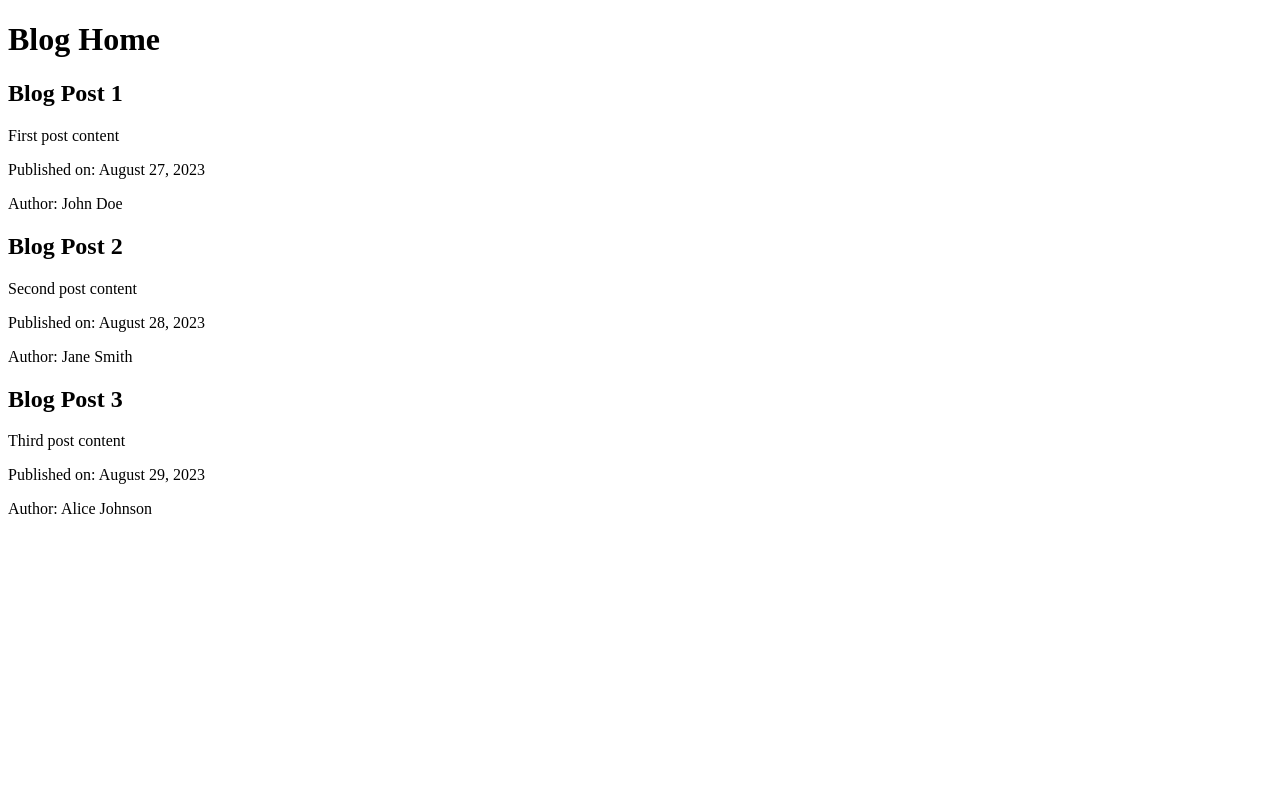
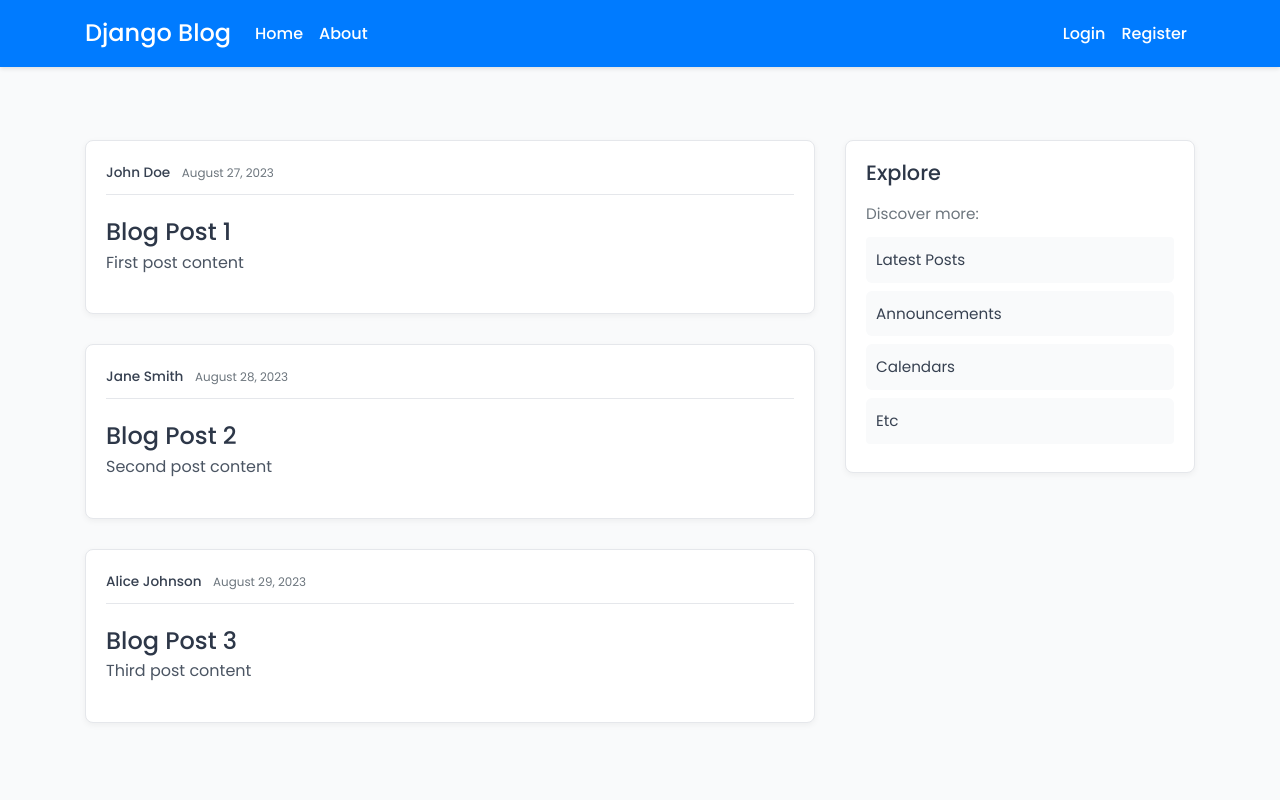
Before and after one commit to BrivaHamisi/django_project, a Django app: page / in a window 1280 px wide. Run offline with Django 5.2, Linux system fonts and the light colour scheme.

Commit message:
Templates Complete

```diff
--- /dev/null
+++ b/blog/static/blog/main.css
@@ -0,0 +1,175 @@
+/* General Styles */
+body {
+    font-family: 'Poppins', sans-serif;
+    background: #f9fafb; /* Clean, neutral background */
+    color: #374151;
+    margin: 0;
+    line-height: 1.7;
+}
+
+/* Headings */
+h1, h2, h3, h4, h5, h6 {
+    color: #2d3748; /* Softer shade */
+    font-weight: 500; /* Lighter weight */
+}
+
+/* Navbar */
+.navbar {
+    background: #3b82f6; /* Vibrant blue */
+    box-shadow: 0 2px 4px rgba(0, 0, 0, 0.1);
+}
+
+.navbar-brand {
+    font-size: 1.5rem;
+    font-weight: 500;
+    color: #ffffff;
+    transition: color 0.3s ease;
+}
+
+.navbar-brand:hover {
+    color: #dbeafe;
+}
+
+.site-header .navbar-nav .nav-link {
+    color: #ffffff;
+    font-size: 1rem;
+    font-weight: 500;
+    transition: color 0.3s ease;
+}
+
+.site-header .navbar-nav .nav-link:hover {
+    color: #dbeafe;
+}
+
+/* Main Content */
+.main-content {
+    padding-top: 140px; /* Space below navbar */
+    padding-bottom: 40px;
+    animation: fadeIn 0.8s ease-in;
+}
+
+@keyframes fadeIn {
+    from { opacity: 0; }
+    to { opacity: 1; }
+}
+
+/* Sidebar Content Section */
+.content-section {
+    background: #ffffff;
+    padding: 20px;
+    border: 1px solid #e5e7eb; /* Subtle line */
+    border-radius: 8px;
+    box-shadow: 0 2px 6px rgba(0, 0, 0, 0.05);
+    margin-bottom: 30px;
+    transition: transform 0.3s ease;
+}
+
+.content-section:hover {
+    transform: translateY(-3px);
+}
+
+.content-section h3 {
+    font-size: 1.3rem; /* Less prominent */
+    font-weight: 500;
+    margin-bottom: 15px;
+}
+
+.content-section .text-muted {
+    font-size: 0.95rem;
+    color: #6b7280;
+    margin-bottom: 10px;
+}
+
+/* Sidebar List */
+.list-group-item {
+    border: none;
+    background: #f9fafb;
+    border-radius: 6px;
+    font-size: 0.95rem;
+    color: #374151;
+    margin-bottom: 8px;
+    padding: 10px;
+    transition: background-color 0.3s ease;
+}
+
+.list-group-item:hover {
+    background: #eff6ff;
+    color: #3b82f6;
+}
+
+/* Post Styles */
+.article-post {
+    background: #ffffff;
+    padding: 20px;
+    border: 1px solid #e5e7eb; /* Line for structure */
+    border-radius: 8px;
+    box-shadow: 0 2px 6px rgba(0, 0, 0, 0.05);
+    margin-bottom: 30px;
+    transition: transform 0.3s ease;
+}
+
+.article-post:hover {
+    transform: translateY(-3px);
+}
+
+.article-post h2 {
+    margin: 0; /* Remove default h2 margins */
+}
+
+.article-title {
+    font-size: 1.5rem; /* Balanced size */
+    font-weight: 500; /* Less bold */
+    color: #2d3748; /* Softer shade */
+    margin-bottom: 10px;
+}
+
+a.article-title:hover {
+    color: #3b82f6;
+    text-decoration: none;
+}
+
+.article-content {
+    font-size: 1rem;
+    font-weight: 400;
+    color: #4b5563;
+    line-height: 1.8;
+}
+
+.article-metadata {
+    font-size: 0.85rem;
+    color: #6b7280;
+    padding-bottom: 10px;
+    margin-bottom: 15px;
+    border-bottom: 1px solid #e5e7eb; /* Divider line */
+}
+
+.article-metadata a {
+    color: #374151;
+    font-weight: 500;
+}
+
+.article-metadata a:hover {
+    color: #3b82f6;
+    text-decoration: none;
+}
+
+/* Responsive Adjustments */
+@media (max-width: 767.98px) {
+    .main-content {
+        padding-top: 100px;
+        padding-bottom: 20px;
+    }
+    .content-section, .article-post {
+        padding: 15px;
+        margin-bottom: 20px;
+    }
+    .article-title {
+        font-size: 1.3rem;
+    }
+    .article-content {
+        font-size: 0.95rem;
+    }
+    .content-section h3 {
+        font-size: 1.2rem;
+    }
+}
--- /dev/null
+++ b/blog/templates/blog/base.html
@@ -0,0 +1,74 @@
+{% load static %}
+<!DOCTYPE html>
+<html lang="en">
+<head>
+    <!-- Required meta tags -->
+    <meta charset="utf-8">
+    <meta name="viewport" content="width=device-width, initial-scale=1, shrink-to-fit=no">
+
+    <!-- Bootstrap CSS (v4.6.2) -->
+    <link rel="stylesheet" href="https://cdn.jsdelivr.net/npm/bootstrap@4.6.2/dist/css/bootstrap.min.css" integrity="sha384-xOolHFLEh07PJGoPkLv1IbcEPTNtaed2xpHsD9ESMhqIYd0nLMwNLD69Npy4HI+N" crossorigin="anonymous">
+
+    <!-- Google Fonts (Poppins) -->
+    <link href="https://fonts.googleapis.com/css2?family=Poppins:wght@400;500;600&display=swap" rel="stylesheet">
+
+    <!-- Custom CSS -->
+    <link rel="stylesheet" type="text/css" href="{% static 'blog/main.css' %}">
+
+    {% if title %}
+    <title>Django Blog - {{ title }}</title>
+    {% else %}
+    <title>Django Blog</title>
+    {% endif %}
+
+    <meta name="description" content="A modern Django blog with a clean, vibrant design.">
+</head>
+<body>
+    <header class="site-header">
+        <nav class="navbar navbar-expand-md navbar-dark bg-primary fixed-top">
+            <div class="container">
+                <a class="navbar-brand" href="/">Django Blog</a>
+                <button class="navbar-toggler" type="button" data-toggle="collapse" data-target="#navbarToggle" aria-controls="navbarToggle" aria-expanded="false" aria-label="Toggle navigation">
+                    <span class="navbar-toggler-icon"></span>
+                </button>
+                <div class="collapse navbar-collapse" id="navbarToggle">
+                    <div class="navbar-nav mr-auto">
+                        <a class="nav-item nav-link" href="/">Home</a>
+                        <a class="nav-item nav-link" href="/about">About</a>
+                    </div>
+                    <!-- Navbar Right Side -->
+                    <div class="navbar-nav">
+                        <a class="nav-item nav-link" href="#">Login</a>
+                        <a class="nav-item nav-link" href="#">Register</a>
+                    </div>
+                </div>
+            </div>
+        </nav>
+    </header>
+
+    <main role="main" class="container main-content">
+        <div class="row">
+            <div class="col-md-8">
+                {% block content %}{% endblock %}
+            </div>
+            <div class="col-md-4">
+                <div class="content-section">
+                    <h3>Explore</h3>
+                    <p class="text-muted">Discover more:</p>
+                    <ul class="list-group">
+                        <li class="list-group-item list-group-item-light">Latest Posts</li>
+                        <li class="list-group-item list-group-item-light">Announcements</li>
+                        <li class="list-group-item list-group-item-light">Calendars</li>
+                        <li class="list-group-item list-group-item-light">Etc</li>
+                    </ul>
+                </div>
+            </div>
+        </div>
+    </main>
+
+    <!-- jQuery 3.7.1 Slim, Popper.js, and Bootstrap JS (v4.6.2) -->
+    <script src="https://code.jquery.com/jquery-3.7.1.slim.min.js" integrity="sha256-kmHvs0B+OpCW5GVHUNjv9rOmY0IvSIRcf7zGUDTDQM8=" crossorigin="anonymous"></script>
+    <script src="https://cdn.jsdelivr.net/npm/popper.js@1.16.1/dist/umd/popper.min.js" integrity="sha384-9/reFTGAW83EW2RDu2S0VKaIzap3H66lZH81PoYlFhbGU+6BZp6G7niu735Sk7lN" crossorigin="anonymous"></script>
+    <script src="https://cdn.jsdelivr.net/npm/bootstrap@4.6.2/dist/js/bootstrap.min.js" integrity="sha384-+sLIOodYLS7CIrQpBjl+C7nPvqq+FbNUBDunl/OZv93DB7Ln/533i8e/mZXLi/P+" crossorigin="anonymous"></script>
+</body>
+</html>
--- a/blog/templates/blog/home.html
+++ b/blog/templates/blog/home.html
@@ -1,35 +1,13 @@
-<!DOCTYPE html>
-<!--[if lt IE 7]>      <html class="no-js lt-ie9 lt-ie8 lt-ie7"> <![endif]-->
-<!--[if IE 7]>         <html class="no-js lt-ie9 lt-ie8"> <![endif]-->
-<!--[if IE 8]>         <html class="no-js lt-ie9"> <![endif]-->
-<!--[if gt IE 8]>      <html class="no-js"> <!--<![endif]-->
-<html>
-    <head>
-        <meta charset="utf-8">
-        <meta http-equiv="X-UA-Compatible" content="IE=edge">
-
-        {% if title %}
-        <title> Django Blog - {{ title}} </title>
-        {% else %}
-        <title> Django Blog </title>
-        {% endif %}
-
-        <meta name="description" content="">
-        <meta name="viewport" content="width=device-width, initial-scale=1">
-        <link rel="stylesheet" href="">
-    </head>
-    <body>
-        <!--[if lt IE 7]>
-            <p class="browsehappy">You are using an <strong>outdated</strong> browser. Please <a href="#">upgrade your browser</a> to improve your experience.</p>
-        <![endif]-->
-        <h1>Blog Home</h1>
-        {% for post in posts %}
-            <h2>{{ post.title }}</h2>
-            <p>{{ post.content }}</p>
-            <p>Published on: {{ post.date_posted }}</p>
-            <p>Author: {{ post.author }}</p>
-        {% endfor %}
-
-        <script src="" async defer></script>
-    </body>
-</html>
+{% extends "blog/base.html" %}
+{% block content %}
+    {% for post in posts %}
+        <article class="article-post">
+            <div class="article-metadata">
+                <a class="mr-2" href="#">{{ post.author }}</a>
+                <small class="text-muted">{{ post.date_posted }}</small>
+            </div>
+            <h2><a class="article-title" href="#">{{ post.title }}</a></h2>
+            <p class="article-content">{{ post.content }}</p>
+        </article>
+    {% endfor %}
+{% endblock content %}
```
Also changed, not shown: blog/templates/blog/about.html (+4 -29 lines).
